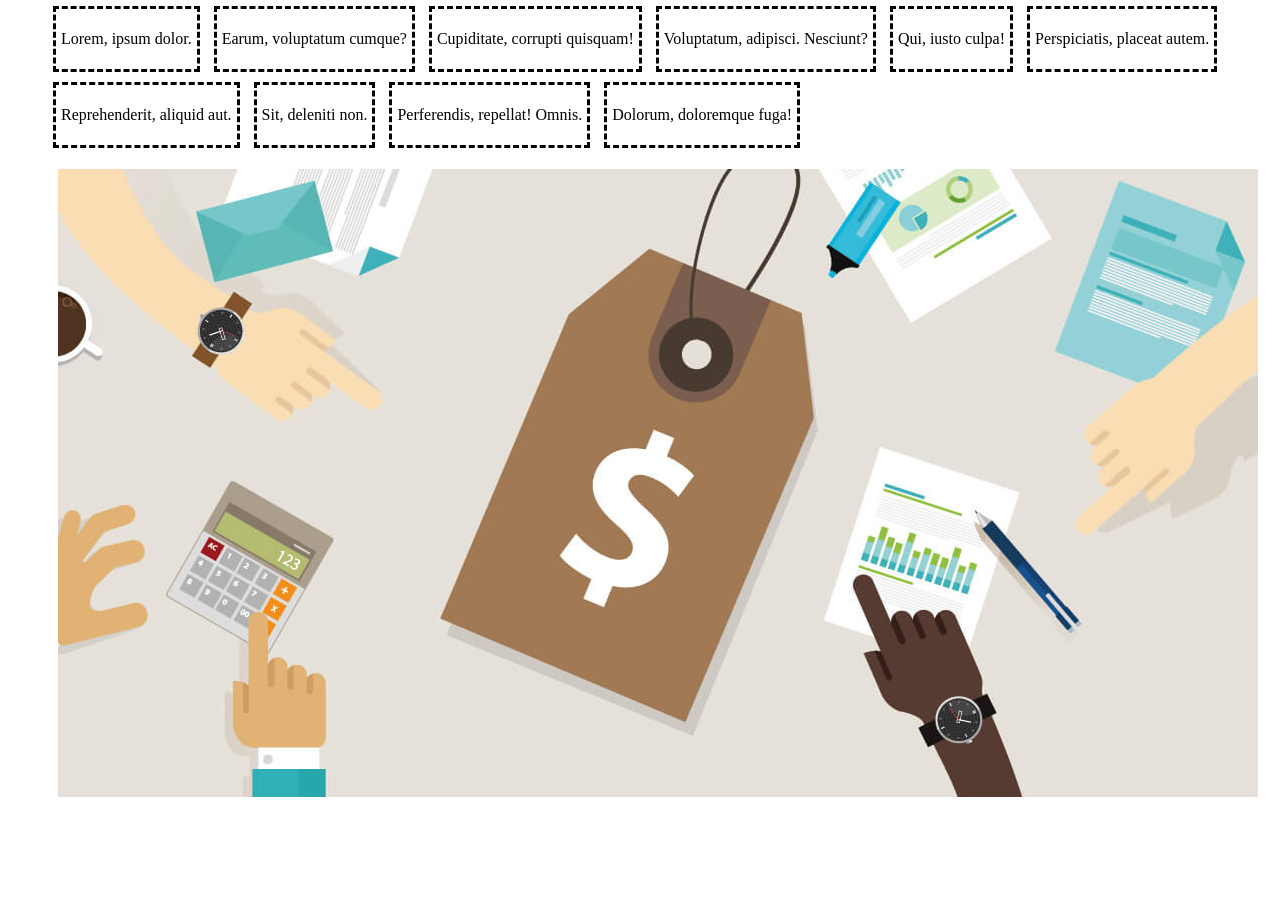
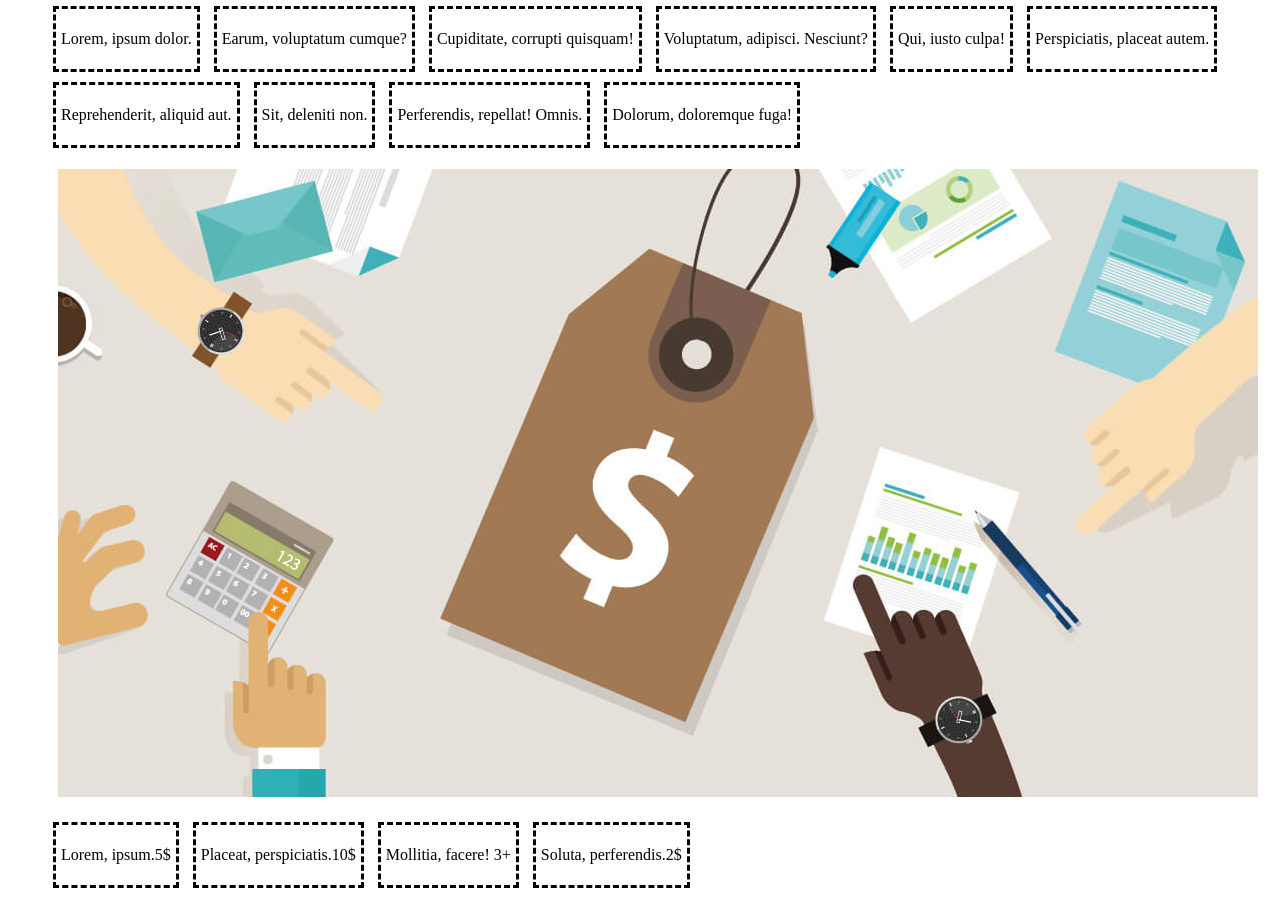
Before and after one commit to Waeel71/Kodliyoruz-odev, a plain HTML site: page index.html in a window 1280 px wide. Shown: the part 79-988 px from the top of the page. Before the commit the page ends 888 px from the top, so only its background shows below. Drawn offline with Linux system fonts and the light colour scheme.

Commit message:
Html Ödev Koodiyoruz

```diff
--- a/index.html
+++ b/index.html
@@ -58,5 +58,21 @@
         </li>
     </ul>
     <img src="images/image.jpg" alt="yeni ürün">
+    <div>
+        <ul>
+            <li>
+                <p>Lorem, ipsum.5$</p>
+            </li>
+            <li>
+                <p>Placeat, perspiciatis.10$</p>
+            </li>
+            <li>
+                <p>Mollitia, facere! 3+</p>
+            </li>
+            <li>
+                <p>Soluta, perferendis.2$</p>
+            </li>
+        </ul>
+    </div>
 </body>
 </html>
```
